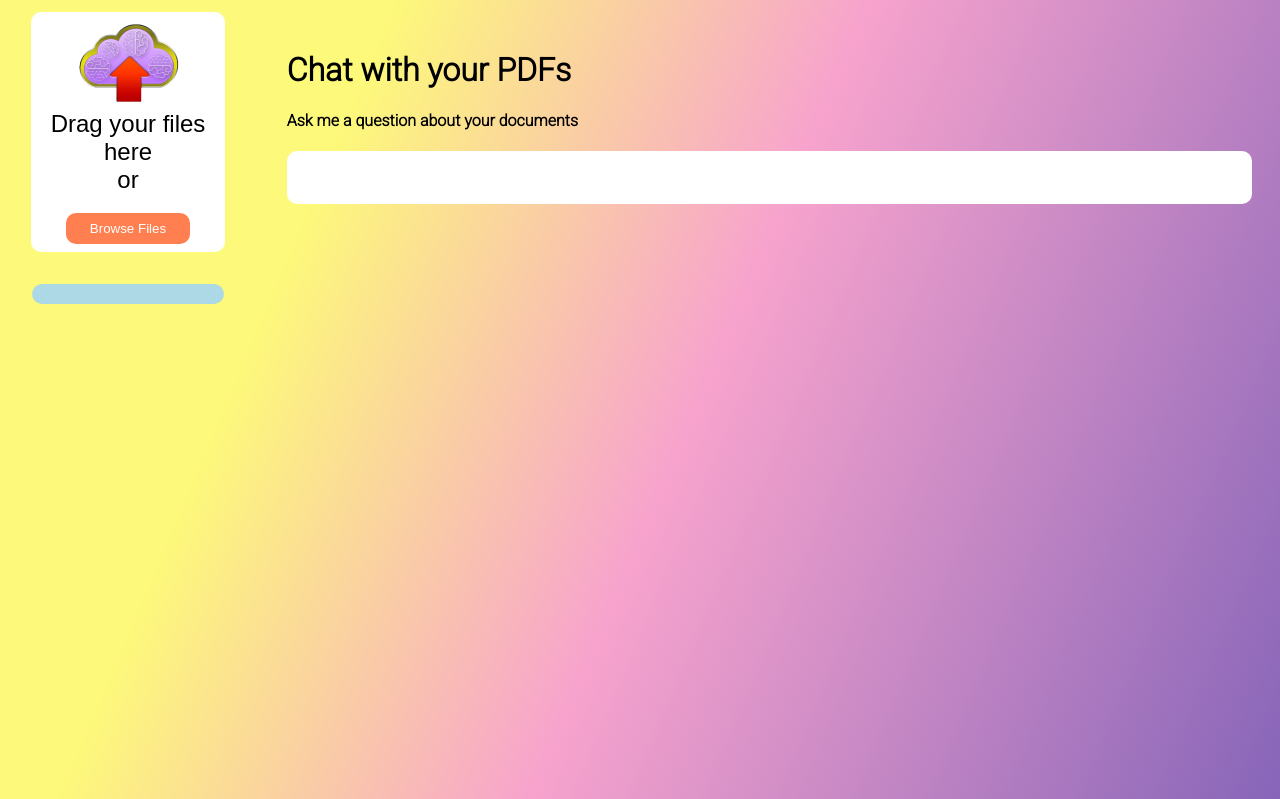
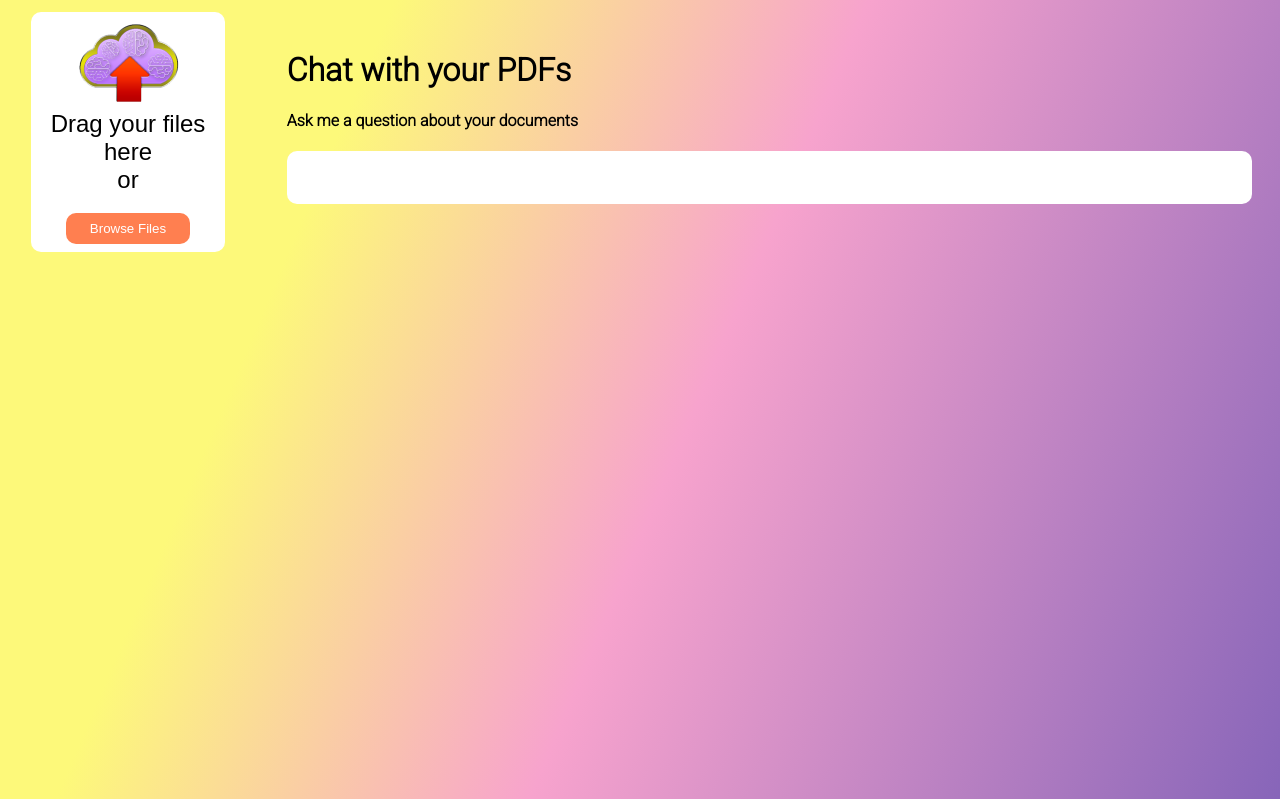
Before and after one commit to ManuelCampiUA/NGPT, a Flask app: template app/templates/index.html in a window 1280 px wide. Shown: the part 91-890 px from the top of the page. Run offline with Flask 3, Linux system fonts and the light colour scheme; the template is opened without the code that fills it, so the values that code supplies are empty; parts of the project's set-up code (start-up, migrations or seed data) failed here and were passed over.

Commit message:
test loading bar

```diff
--- a/app/static/css/style_index.css
+++ b/app/static/css/style_index.css
@@ -169,7 +169,6 @@ body {
     width: 100%;
     max-width: 200px;
     height: 20px;
-    background-color: lightblue;
     border-radius: 10px;
     margin: auto;
     overflow: hidden;
```
